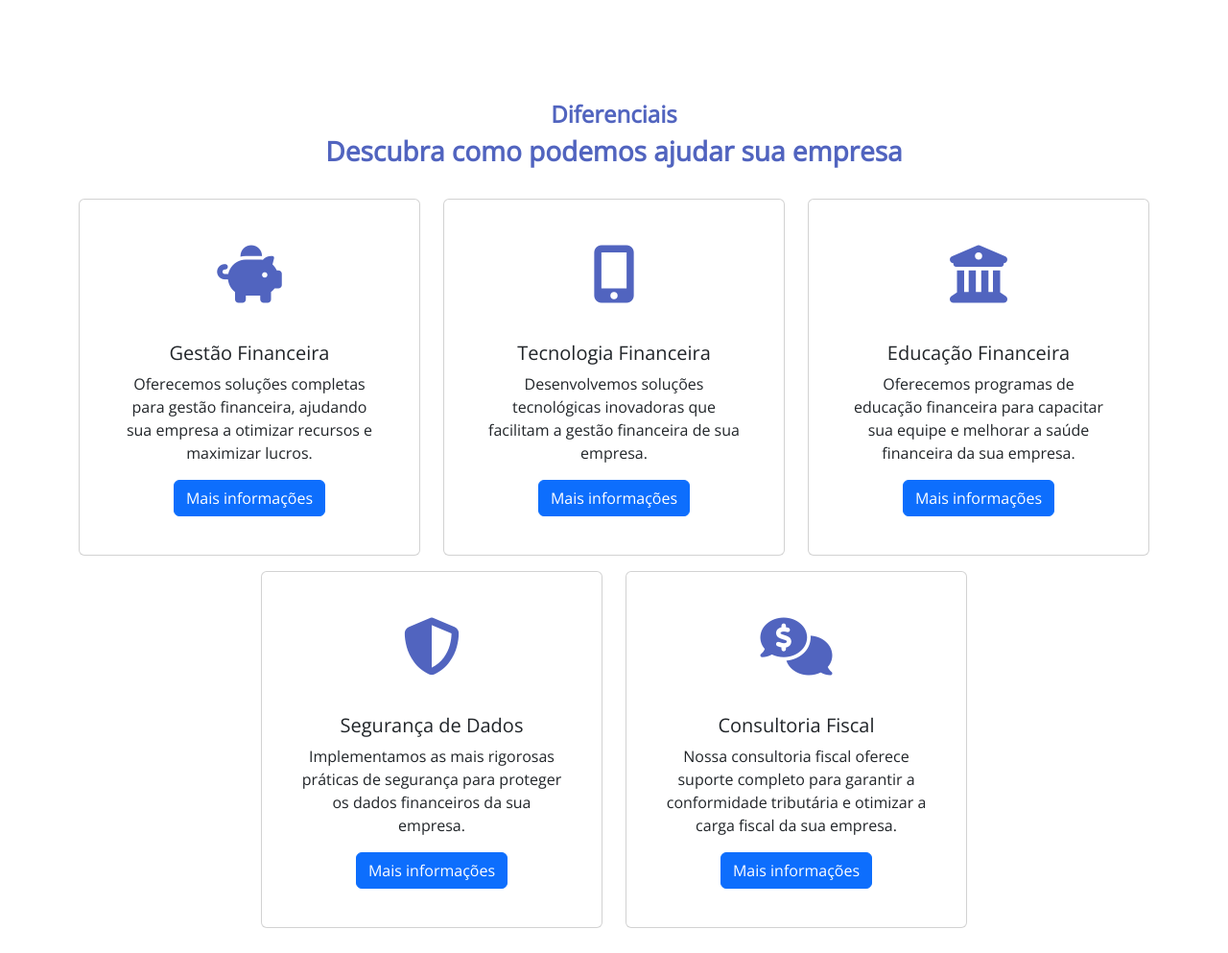
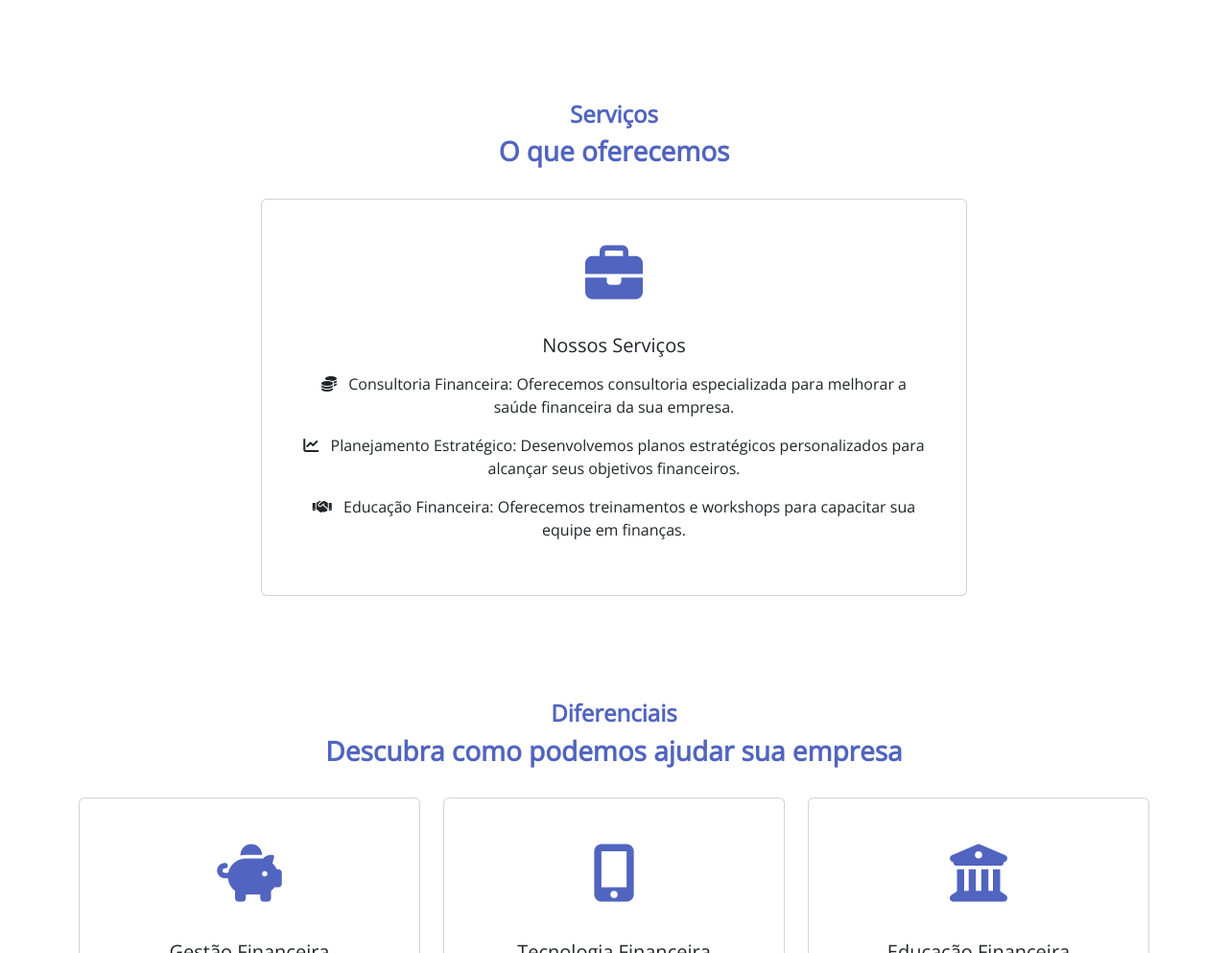
Before and after one commit to vicmazzola/Fintech, a plain HTML site: page index.html in a window 1280 px wide. Shown: the part 1183-2176 px from the top of the page at 96% size. Drawn offline with nearby package versions, Linux system fonts and the light colour scheme.

Commit message:
servicos

```diff
--- a/index.html
+++ b/index.html
@@ -85,6 +85,9 @@
     <!-------------------------------------- sobre -------------------------------------->
     <section class="container sobre my-5" id="sobre">
         <div class="row d-flex align-items-center justify-content-between">
+            <div class="col-lg-6 text-center">
+                <img src="./images/porquinho 1.png" alt="" class="img-fluid">
+            </div>
             <div class="col-lg-6">
                 <h2 class="my-title display-5 my-4">A ajuda que você não sabia que precisava!</h2>
                 <h3 class="mb-4">Uma empresa que surgiu em 1997, atuando inicialmente com consultoria e, a partir de
@@ -92,9 +95,7 @@
                 <a href="" class="btn btn-primary btn-lg">Mais informações <i
                         class="fa-solid fa-arrow-right-long ms-1"></i></a>
             </div>
-            <div class="col-lg-6 text-center">
-                <img src="./images/porquinho 1.png" alt="" class="img-fluid">
-            </div>
+
         </div>
     </section>
     <!----------------------------------- fim sobre - ------------------------------------->
@@ -151,9 +152,50 @@
             </div>
         </div>
     </section>
+
     <!----------------------------------- fim valores -------------------------------------->
 
-    <!----------------------------------- solucoes -------------------------------------->
+    <!----------------------------------- inicio serviços -------------------------------------->
+
+    <!-------------------------------------- serviços -------------------------------------->
+    <section class="container my-5" id="servicos">
+        <h4 class="my-title text-center my-mt">Serviços</h4>
+        <h3 class="text-center my-title mb-4">O que oferecemos</h3>
+
+        <div class="row d-flex align-items-center justify-content-center">
+            <div class="col-lg-8 my-2">
+                <div class="card text-center p-4">
+                    <i class="fa-solid fa-briefcase icon mb-3"></i>
+                    <div class="card-body">
+                        <h5 class="card-title mb-3">Nossos Serviços</h5>
+                        <ul class="list-unstyled">
+                            <li class="mb-3">
+                                <i class="fa-solid fa-coins icon-small me-2"></i>
+                                Consultoria Financeira: Oferecemos consultoria especializada para melhorar a saúde
+                                financeira da sua empresa.
+                            </li>
+                            <li class="mb-3">
+                                <i class="fa-solid fa-chart-line icon-small me-2"></i>
+                                Planejamento Estratégico: Desenvolvemos planos estratégicos personalizados para alcançar
+                                seus objetivos financeiros.
+                            </li>
+                            <li class="mb-3">
+                                <i class="fa-solid fa-handshake icon-small me-2"></i>
+                                Educação Financeira: Oferecemos treinamentos e workshops para capacitar sua equipe em
+                                finanças.
+                            </li>
+                        </ul>
+                    </div>
+                </div>
+            </div>
+        </div>
+    </section>
+    <!----------------------------------- fim serviços -------------------------------------->
+
+    <!----------------------------------- fim serviços -------------------------------------->
+
+
+    <!----------------------------------- diferenciais -------------------------------------->
     <section class="container my-5" id="solucoes">
         <h4 class="my-title text-center my-mt">Diferenciais</h4>
         <h3 class="text-center my-title mb-4">Descubra como podemos ajudar sua empresa</h3>
@@ -214,14 +256,15 @@
                     <i class="fa-solid fa-comments-dollar icon"></i>
                     <div class="card-body">
                         <h5 class="card-title">Consultoria Fiscal</h5>
-                        <p class="card-text">Nossa consultoria fiscal oferece suporte completo para garantir a conformidade tributária e otimizar a carga fiscal da sua empresa.</p>
+                        <p class="card-text">Nossa consultoria fiscal oferece suporte completo para garantir a
+                            conformidade tributária e otimizar a carga fiscal da sua empresa.</p>
                         <a href="#" class="btn btn-primary">Mais informações</a>
                     </div>
                 </div>
             </div>
         </div>
     </section>
-    <!-------------------------------- fim solucoes -------------------------------------->
+    <!-------------------------------- fim diferenciais -------------------------------------->
 
 
 
```
